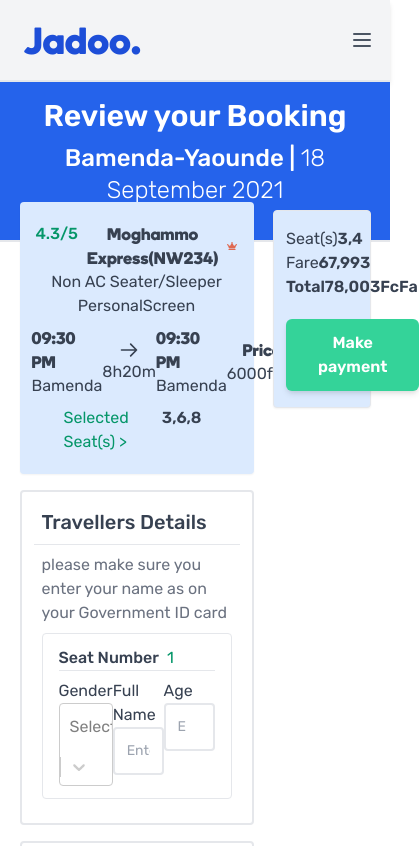
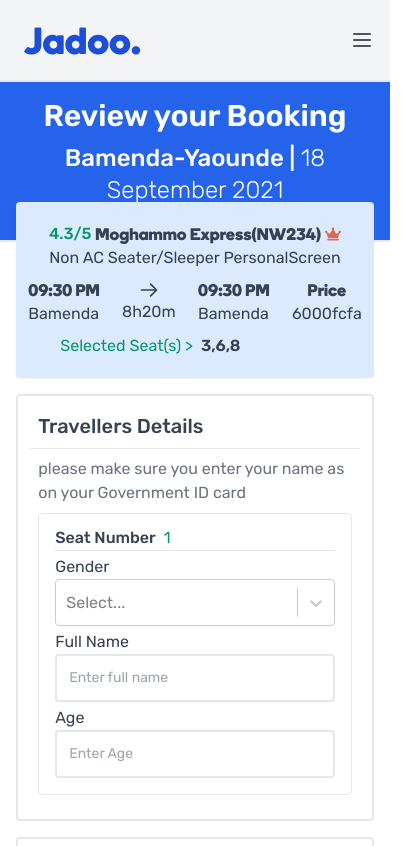
Before and after one commit to teyim/Jadoo, a React (Create React App) app: page /review in a window 390 px wide. Shown: the top 846 px of the page, 419 px wide, since content can reach past the window. Built offline with nearby package versions, Linux system fonts and the light colour scheme.

Commit message:
Add mobile responsiveness

```diff
--- a/src/Views/ReviewBooking.js
+++ b/src/Views/ReviewBooking.js
@@ -27,8 +27,8 @@
                     <h1 className="text-center text-2xl font-medium text-white my-2"> Bamenda-Yaounde | <span className="font-light">18 September 2021</span> </h1>
                 </div>
                 <div className="absolute w-full max-w-screen-2xl top-3/4  z-10 mx-auto">
-                    <div className='w-full flex justify-evenly mb-8'>
-                    <div className='w-3/5'>
+                    <div className='w-full flex lg:flex-row flex-col lg:justify-evenly mb-8 '>
+                    <div className='lg:w-3/5 w-11/12 mx-auto'>
                         <div className="rounded  shadow-sm bg-blue-100  px-3 py-5 ">
                             <div className="md:flex flex-col md:flex-row justify-evenly">
                                 <div className='my-auto'>
@@ -77,16 +77,16 @@
                             <div className='p-2'>
                                 <h3 className='text-gray-500'>please make sure you enter your name as on your Government ID card</h3>
                                 <div className='py-3 px-4 border rounded my-2'>
-                                    <div className='flex border-b'>
+                                        <div className='flex border-b'>
                                         <p className='mr-2 font-medium'>Seat Number</p>
                                         <p className='text-green-600'>1</p>
                                     </div>
-                                    <div className='mt-2 flex justify-evenly'>
+                                        <div className='md:mt-2  my-1 md:my-0 md:flex justify-evenly'>
                                         <div className='md:w-1/4'>
                                             <p>Gender</p>
                                             <SingleSelect height={37} data={genders}></SingleSelect>
                                         </div>
-                                        <div>
+                                        <div className='my-1 md:my-0'>
                                             <p>Full Name</p>
                                             <Input placeholder='Enter full name' type='text'></Input>
                                         </div>
@@ -104,8 +104,8 @@
                                 <h1 className='text-xl font-medium'>Loggage</h1>
                             </div>
                             <hr></hr>
-                            <div className='flex '>
-                                <div className='p-2 md:w-1/3'>
+                            <div className='flex w-full'>
+                                <div className='p-2 md:w-1/3 w-full'>
                                     <p>Loggage type</p>
                                     <GroupSelect height={37}></GroupSelect>
                                 </div>
@@ -116,7 +116,7 @@
                                 <h1 className='text-xl font-medium'>Personal Information</h1>
                             </div>
                             <hr></hr>
-                            <div className='flex '>
+                            <div className='md:flex '>
                             <div className='p-2 md:w-1/3'>
                                 <p>Email</p>
                                 <Input placeholder='Enter Email address' type='mail'></Input>
@@ -128,7 +128,7 @@
                             </div>
                         </div>
                     </div>
-                    <div className='w-3/12'>
+                    <div className='lg:w-3/12 w-11/12 mx-auto'>
                         <div className="my-2 shadow-sm md:my-0 border rounded flex flex-col py-4 md:mx-3 bg-blue-100 ">
                             <div className="px-3 flex flex-col h-full justify-evenly">
                                 <div className="flex justify-between ">
@@ -149,7 +149,7 @@
                                         " " +
                                         ` bg-green-400 text-white font-semibold hover:bg-green-500 mx-auto mt-2 md:mt-0 shadow-md py-3 px-8 `
                                     }>
-                                    Make payment
+                                   Proceed to Payment
                                 </Button>
                             </div>
                         </div>
```
